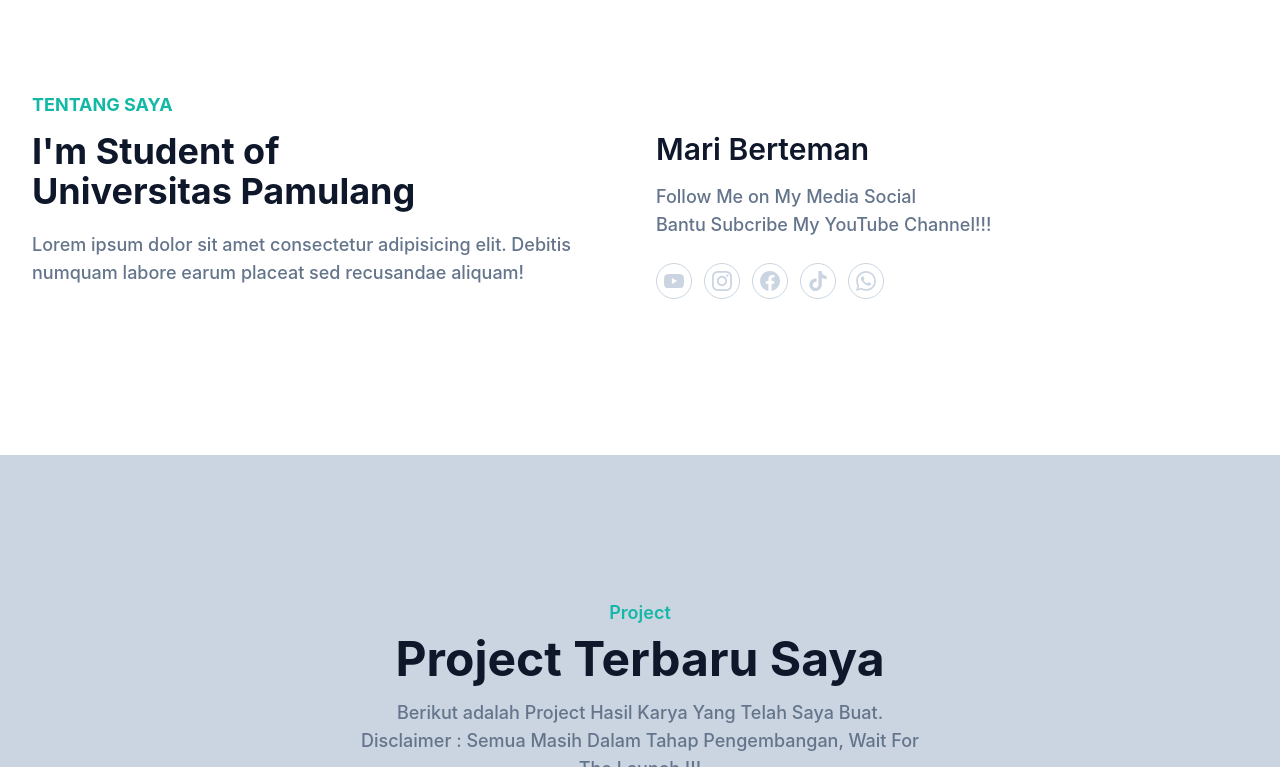
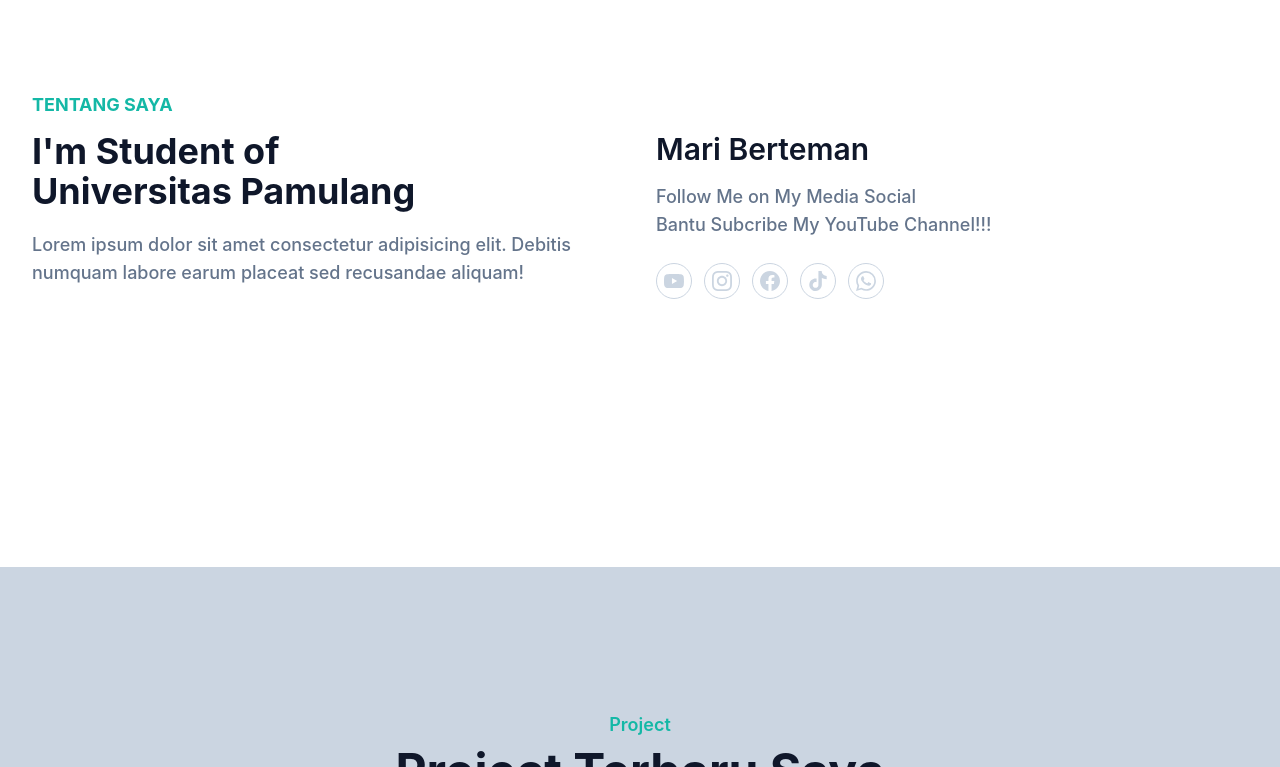
Before and after one commit to Fathurrizkies/myportfolio, a website: page index.html in a window 1280 px wide. Shown: the part 533-1300 px from the top of the page. Drawn offline with nearby package versions, Linux system fonts and the light colour scheme.

Commit message:
Update MyPortfolio

```diff
--- a/index.html
+++ b/index.html
@@ -101,7 +101,7 @@
     <!-- Hero Section End -->
 
     <!-- About Section Start -->
-    <section id="about" class="pt-36 pb-32 dark:bg-dark">
+    <section id="about" class="pt-36 pb-60 dark:bg-dark">
         <div class="container">
             <div class="flex flex-wrap">
                 <div class="w-full px-4 mb-10 lg:w-1/2">
```
Also changed, not shown: dist/css/final.css.
